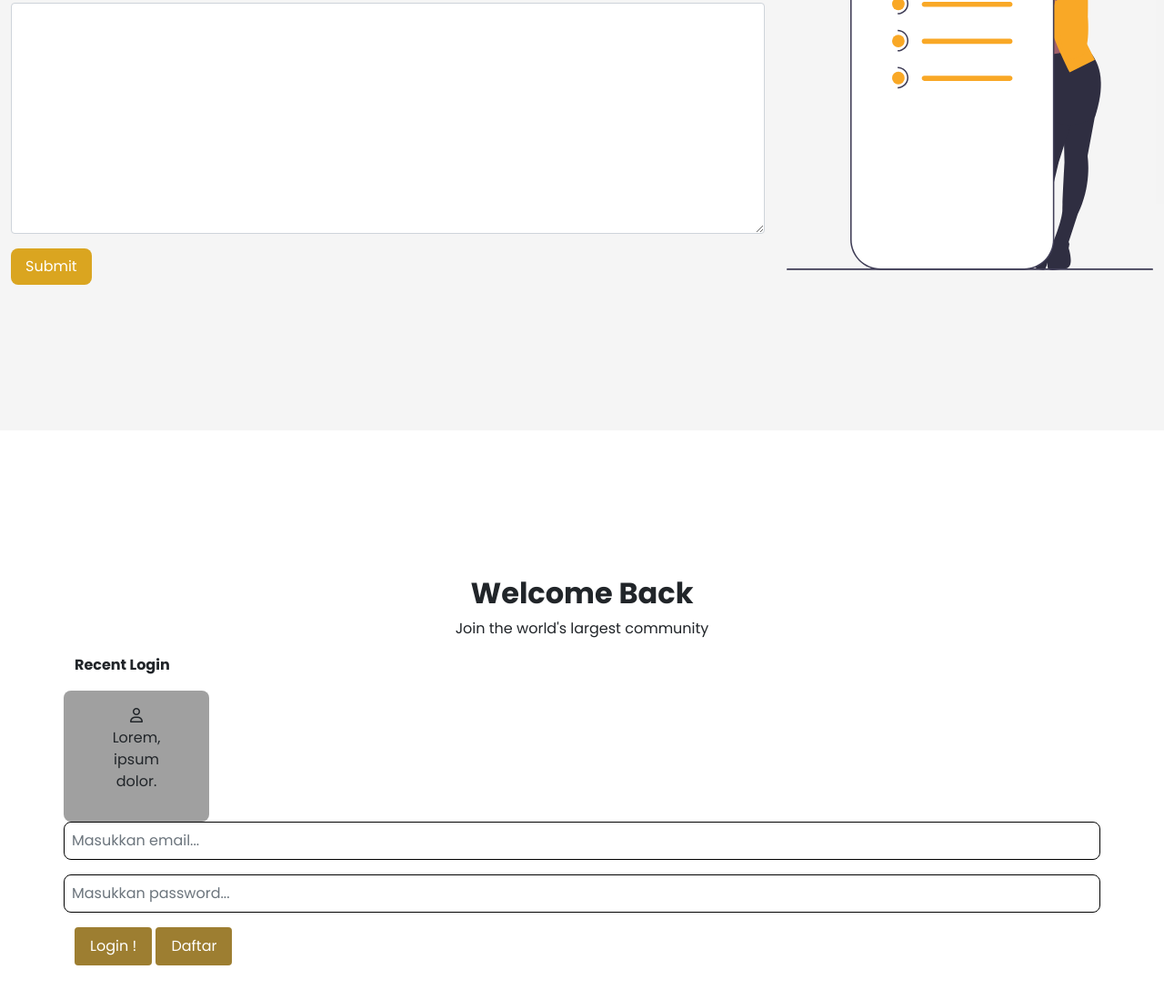
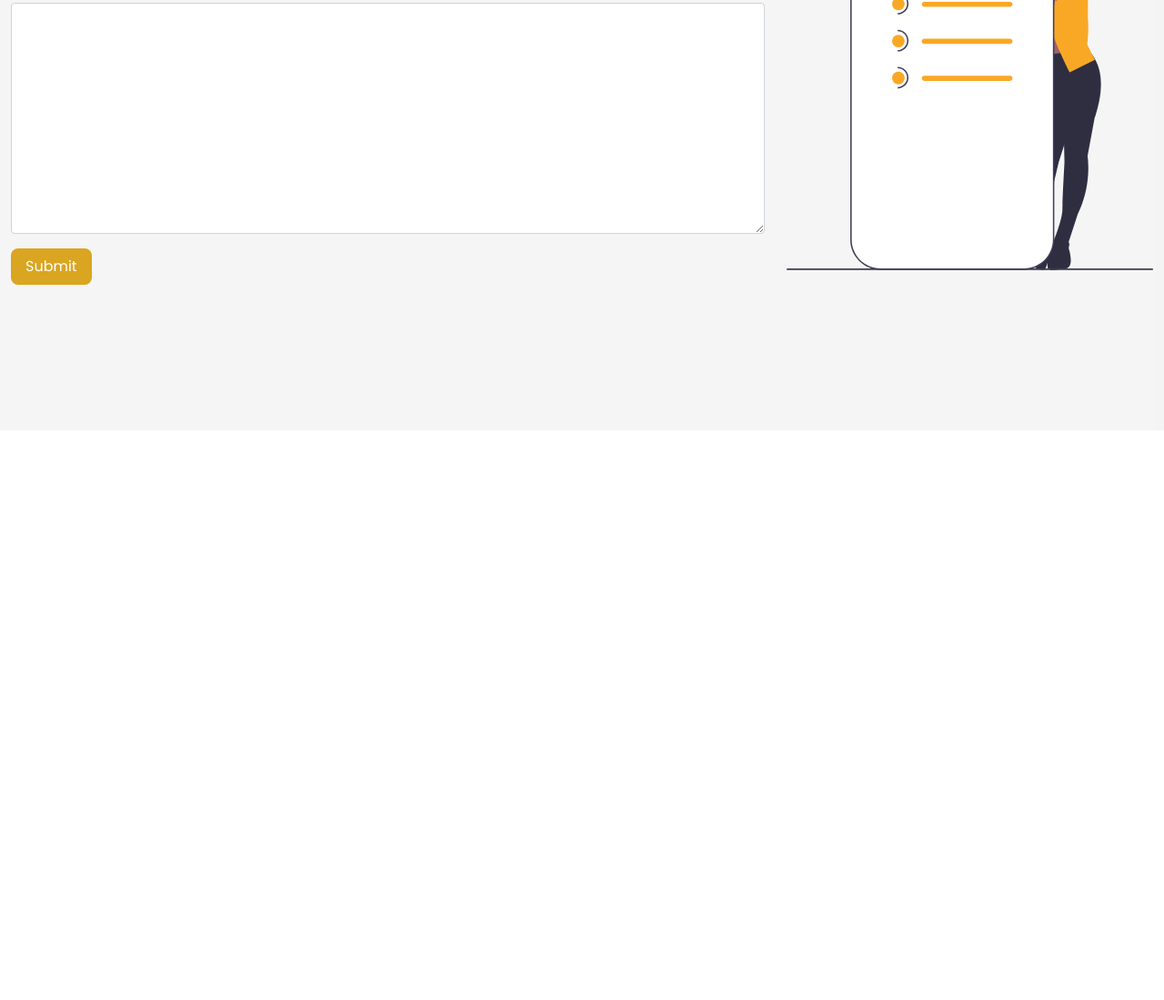
Before and after one commit to justnotiyann/BOOK-STORE-LANDINGPAGE-BS, a website: page index.html in a window 1280 px wide. Shown: the part 2317-3416 px from the top of the page at 91% size. After the commit the page ends 2790 px from the top, so only its background shows below. Drawn offline with nearby package versions, Linux system fonts and the light colour scheme.

Commit message:
Update index.html

```diff
--- a/index.html
+++ b/index.html
@@ -124,30 +124,6 @@
 			</div>
 		</div>
 	</div>
-
-	<div class="container" id="container_5">
-		<div class="container_title text-center">
-			<h2 class="fw-bold">Welcome Back</h2>
-			<p>Join the world's largest community</p>
-		</div>
-		<div class="row">
-			<p class="fw-bold">Recent Login</p>
-			<div class="card-login text-center">
-				<i class="fa-regular fa-user "></i>
-				<p>Lorem, ipsum dolor.</p>
-			</div>
-			<form action="">
-				<div class="row">
-					<input type="text" class="form-control" placeholder="Masukkan email...">
-					<input type="password" class="form-control mt-3" placeholder="Masukkan password...">
-				</div>
-				<button class="btn" id="login">Login !</button>
-				<button class="btn" id="daftar">Daftar</button>
-
-			</form>
-
-
-		</div>
 	</div>
 
 
```
